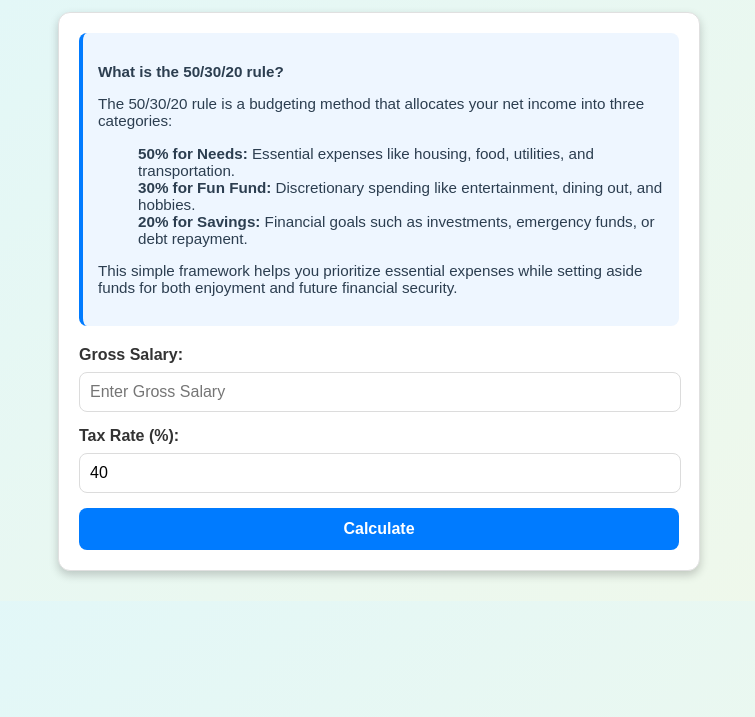
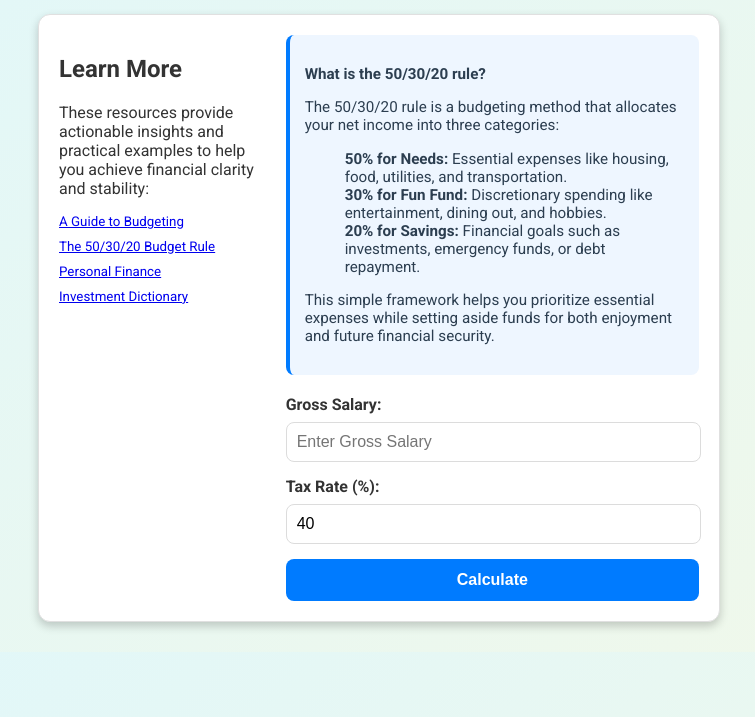
Before and after one commit to masumesani/Wealth-Wizard, a plain HTML site: page index.html in a window 1280 px wide. Shown: the part 83-800 px from the top of the page, without its empty margins (261-1016 px from the left). Drawn offline with Linux system fonts and the light colour scheme.

Commit message:
updated links

```diff
--- a/index.html
+++ b/index.html
@@ -2,6 +2,9 @@
 <html lang="en">
 <head>
   <link rel="stylesheet" href="style.css">
+  <link rel="preconnect" href="https://fonts.googleapis.com">
+  <link rel="preconnect" href="https://fonts.gstatic.com" crossorigin>
+  <link href="https://fonts.googleapis.com/css2?family=Roboto:ital,wght@0,100;0,300;0,400;0,500;0,700;0,900;1,100;1,300;1,400;1,500;1,700;1,900&display=swap" rel="stylesheet">
   <meta charset="UTF-8">
   <meta name="viewport" content="width=device-width, initial-scale=1.0">
   <title>Wealth Wizard</title>
@@ -10,6 +13,20 @@
 <body>
   <h1>Wealth Wizard</h1>
   <div class="container">
+    <section id="examples-and-links">
+      <h2>Learn More</h2>
+      <p>These resources provide actionable insights and practical examples to help you achieve financial clarity and stability:</p>
+      <ul id="links">
+        <li><a href="https://www.thebalance.com/the-50-30-20-rule-of-thumb-453922" target="_blank">A Guide to Budgeting</a></li>
+        <li><a href="https://www.investopedia.com/ask/answers/022916/what-502030-budget-rule.asp#toc-20-savings">The 50/30/20 Budget Rule</a></li>
+        <li><a href="https://www.investopedia.com/personal-finance-4427760">Personal Finance</a></li>
+        <li><a href="https://www.femaleinvest.com/eu/resources/investment-dictionary">Investment Dictionary</a></li>
+        <li><a href=""></a></li>
+      </ul>
+
+    </section>
+
+    <div class="calculator">
       <div class="info" id="info-section">
         <p><strong>What is the 50/30/20 rule?</strong></p>
         <p>The 50/30/20 rule is a budgeting method that allocates your net income into three categories:</p>
@@ -56,6 +73,35 @@
         </li>
       </ul>
       <div class="catchy-phrase" id="catchy-phrase"></div>
+      <div id="output" class="result" style="display: none;">
+        <ul>
+          <li><strong>Net Salary:</strong> <span id="net-salary" class="highlight"></span>
+            <ul>
+              <li><strong>Needs (50%):</strong> <span id="needs" class="highlight"></span>
+                <ul>
+                  <p style="font-style: italic; color: #666;">Examples: Rent, groceries, utilities, transportation</p>
+                </ul>
+              </li>
+              <li><strong>Fun Fund (30%):</strong> <span id="wants" class="highlight"></span>
+                <ul>
+                  <p style="font-style: italic; color: #666;">Examples: Dining out, entertainment, subscriptions</p>
+                </ul>
+              </li>
+              <li><strong>Savings (20%):</strong>
+                <ul>
+                  <li><strong>Investment (10%):</strong> <span id="investment" class="highlight"></span>
+                    <p style="font-style: italic; color: #666;">Examples: Stocks, mutual funds, retirement accounts</p>
+                  </li>
+                  <li><strong>Fucked Fund (10%):</strong> <span id="fuck-fund" class="highlight"></span>
+                    <p style="font-style: italic; color: #666;">Examples: Unexpected repairs, last-minute travel, medical emergencies</p>
+                  </li>
+                </ul>
+              </li>
+            </ul>
+          </li>
+        </ul>
+        <div class="catchy-phrase" id="catchy-phrase"></div>
+      </div>
     </div>
   </div>
 
--- a/style.css
+++ b/style.css
@@ -1,9 +1,12 @@
 body {
-  font-family: 'Poppins', sans-serif;
+  /* font-family: 'Poppins', sans-serif; */
   margin: 0;
   padding: 0;
   background: linear-gradient(135deg, #e0f7fa, #f1f8e9);
   color: #333;
+  font-family: "Roboto", serif;
+  font-weight: 400;
+  font-style: normal;
 }
 
 h1 {
@@ -14,7 +17,7 @@ h1 {
 }
 
 .container {
-  max-width: 37.5rem;
+  max-width: 40rem;
   margin: 1.875rem auto;
   background: #ffffff;
   padding: 1.25rem;
@@ -113,3 +116,39 @@ ul {
 li:first-child {
   margin-top: 0.8125rem;
 }
+
+#links {
+  list-style-type: disc;
+  list-style: none;
+  padding-left: 0;
+}
+
+#links li {
+ font-size: smaller;
+ margin-top: 10px;
+}
+@media (min-width: 768px) {
+  .container {
+    display: flex;
+    flex-direction: row;
+    align-items: flex-start;
+    gap: 20px;
+  }
+  #examples-and-links {
+    flex: 1;
+    max-width: 40%;
+  }
+  .calculator {
+    flex: 2;
+  }
+}
+
+@media (max-width: 767px) {
+  .container {
+    flex-direction: column;
+  }
+  #examples-and-links {
+    max-width: 100%;
+    margin-bottom: 20px;
+  }
+}
```
Lines whose indentation alone changed are shown as unchanged.
